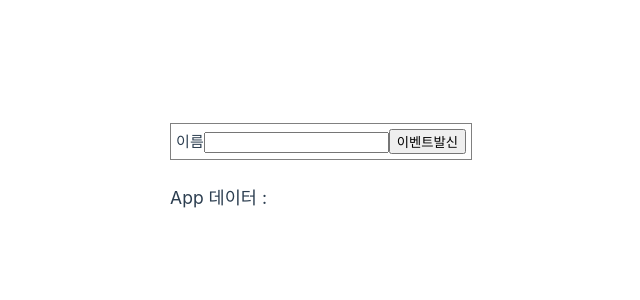
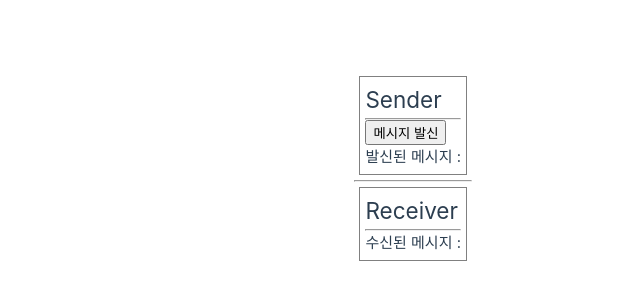
Before and after one commit to khanian/vue3-test, a Vue app in the folder 07/test-vue-app/: page / in a window 1280 px wide. Shown: the part 232-532 px from the top of the page, without its empty margins (168-808 px from the left). Built offline with nearby package versions, Linux system fonts and the light colour scheme.

Commit message:
modified example 07

```diff
--- a/07/test-vue-app/package.json
+++ b/07/test-vue-app/package.json
@@ -9,6 +9,7 @@
     "preview": "vite preview"
   },
   "dependencies": {
+    "mitt": "^3.0.1",
     "vue": "^3.5.13"
   },
   "devDependencies": {
--- /dev/null
+++ b/07/test-vue-app/src/App5.vue
@@ -0,0 +1,20 @@
+<template>
+    <div>
+        <Sender />
+        <hr />
+        <Receiver />
+    </div>
+</template>
+
+<script>
+    import Receiver from './components/Receiver.vue'
+    import Sender from './components/Sender.vue'
+    export default {
+        name: "App5",
+        components : { Receiver, Sender },
+    }
+</script>
+
+<style scoped>
+
+</style>
--- /dev/null
+++ b/07/test-vue-app/src/components/Receiver.vue
@@ -0,0 +1,31 @@
+<template>
+    <div style="border: solid 1px gray; margin: 5px; padding: 5px;">
+        <h2>Receiver</h2><hr>
+        <p>수신된 메시지 : {{ textMessage }}</p>
+    </div>
+</template>
+
+<script>
+    export default {
+        name: "Receiver",
+        data() {
+            return {
+                textMessage: ""
+            }
+        },
+        created() {
+            this.emitter.on("message", this.receiveHandler);
+        },
+        methods: {
+            receiveHandler(message) {
+                console.log("Receiver에서 수신한 메시지 : ", message);
+                this.textMessage = message;
+            }
+        },
+
+    }
+</script>
+
+<style scoped>
+
+</style>
--- /dev/null
+++ b/07/test-vue-app/src/components/Sender.vue
@@ -0,0 +1,22 @@
+<template>
+    <div style="border: solid 1px gray; margin: 5px; padding: 5px;">
+        <h2>Sender</h2><hr>
+        <button @click="sendMessage">메시지 발신</button>
+        <p>발신된 메시지 : {{ message }}</p>
+    </div>
+</template>
+
+<script>
+    export default {
+        name: "Sender",
+        methods: {
+            sendMessage() {
+                this.emitter.emit("message", Date.now() + "에 발신된 메시지 ");
+            }
+        }
+    }
+</script>
+
+<style scoped>
+
+</style>
--- a/07/test-vue-app/src/main.js
+++ b/07/test-vue-app/src/main.js
@@ -4,9 +4,13 @@ import { createApp } from 'vue'
 // import App from './App.vue'
 // import App from './App2.vue'
 // import App from './App3.vue'
-import App from './App4.vue'
+// import App from './App4.vue'
+import App from './App5.vue'
+import mitt from 'mitt'
 // import CheckboxItem from './components/CheckboxItem.vue'
 
-createApp(App)
-    // .component('checkbox-item', CheckboxItem)
-    .mount('#app')
+const emitter = mitt()
+emitter.on('*', (type, e) => console.log(`## 이벤트 로그 : ${type} -> `, e))
+const app = createApp(App)
+app.config.globalProperties.emitter = emitter
+app.mount('#app')
```
Also changed, not shown: 1 other file (tests, documents, lock files or other folders).
